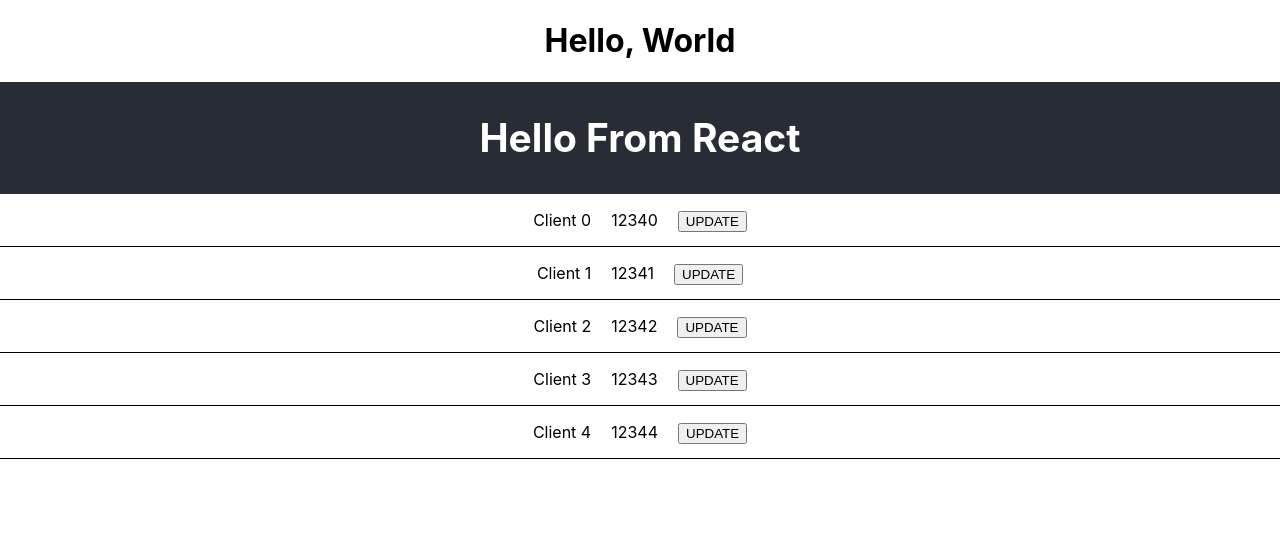
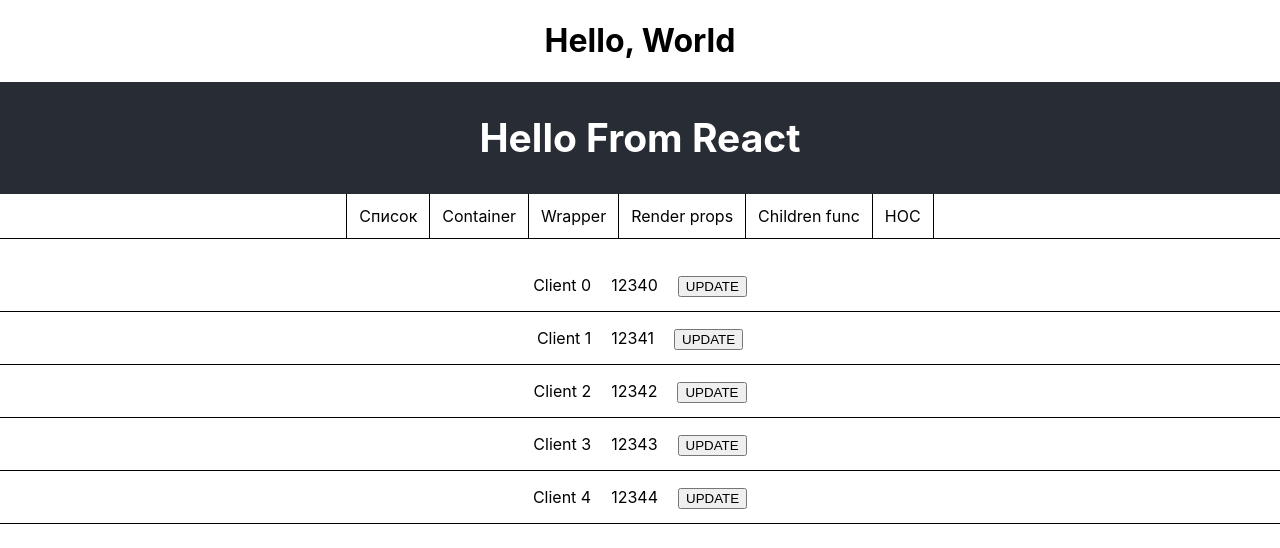
Before and after one commit to Jesovile/react-trainings, a React (Create React App) app: page / in a window 1280 px wide. Shown: the top 548 px of the page. Built offline with nearby package versions, Linux system fonts and the light colour scheme.

Commit message:
add Navigation

```diff
--- a/src/App.css
+++ b/src/App.css
@@ -15,3 +15,7 @@
 .App-link {
   color: #61dafb;
 }
+
+.App-nav {
+  margin-bottom: 20px;
+}
--- a/src/App.tsx
+++ b/src/App.tsx
@@ -1,22 +1,55 @@
 import React from 'react';
 import ClientList from "./components/ClientList/ClientList";
 import './App.css';
+import { NavigationTabs } from './types';
+import Navigation from './components/Navigation/Navigation';
+
+interface AppState {
+  currentTab: NavigationTabs;
+}
 
 /*Корневой компонент прилжения.
 Стартовая точка реактового виртуал-дома.
 Маунтится к дом-узлу в index.tsx
 */
-function App() {
+class App extends React.Component<{}, AppState> {
+  constructor(props){
+    super(props);
+    // init state
+    this.state = {currentTab: NavigationTabs.LIST};
+  }
+
+  /*HANDLERS*/
+  private readonly changeNavTab = (newTab: NavigationTabs) => {
+    this.setState({currentTab: newTab});
+  }
+
+  /*RENDERS*/
+  private readonly renderContent = (currentTab: NavigationTabs) => {
+    switch (currentTab) {
+      case NavigationTabs.LIST: return <ClientList/>;
+      default: return null;
+    }
+  };
+
+  render() {
   return (
     <div className="App">
       <header className="App-header">
         <h2>Hello From React</h2>
       </header>
+      <nav className="App-nav">
+        <Navigation
+          currentTab={this.state.currentTab}
+          onItemClick={this.changeNavTab}
+        />
+      </nav>
       <main>
-        <ClientList/>
+        {this.renderContent(this.state.currentTab)}
       </main>
     </div>
   );
+  }
 }
 
 export default App;
--- a/src/components/ClientList/ClientList.tsx
+++ b/src/components/ClientList/ClientList.tsx
@@ -25,7 +25,7 @@
     componentDidMount() {
         console.log("ClientList MOUNT");
         // имитация асинхронного запроса к бэку
-        setTimeout(() => this.setState({clients: clientList(5)}), 1000);
+        setTimeout(() => this.setState({clients: clientList(5)}));
     }
 
     componentDidUpdate(prevProps, prevState) {
--- /dev/null
+++ b/src/components/Navigation/Navigation.tsx
@@ -0,0 +1,25 @@
+import React from "react";
+import "./styles/Navigation.css";
+import { NavigationTabs } from "../../types";
+
+interface NavigationProps {
+    currentTab: NavigationTabs;
+    onItemClick: (newTab: NavigationTabs) => void;
+}
+
+const Navigation: React.FC<NavigationProps> = (props) => {
+    const {currentTab, onItemClick} = props;
+
+    return (
+        <div className="Navigation">
+            <p onClick={() => onItemClick(NavigationTabs.LIST)}>Список</p>
+            <p onClick={() => onItemClick(NavigationTabs.CONTAINER)}>Container</p>
+            <p onClick={() => onItemClick(NavigationTabs.WRAPPER)}>Wrapper</p>
+            <p onClick={() => onItemClick(NavigationTabs.RENDER_PROPS)}>Render props</p>
+            <p onClick={() => onItemClick(NavigationTabs.FUNC_CHILDREN)}>Children func</p>
+            <p onClick={() => onItemClick(NavigationTabs.HOC)}>HOC</p>
+        </div>
+    );
+}
+
+export default Navigation;
--- /dev/null
+++ b/src/components/Navigation/styles/Navigation.css
@@ -0,0 +1,21 @@
+.Navigation {
+    width: 100%;
+    display: flex;
+    justify-content: center;
+    border-bottom: 1px solid black;
+}
+
+.Navigation > * {
+    margin: 0;
+    padding: 12px;
+    text-align: center;
+    border-right: 1px solid black;
+}
+
+.Navigation > *:first-child {
+    border-left: 1px solid black;
+}
+
+.Navigation >*:hover {
+    background-color: aliceblue;
+}
--- /dev/null
+++ b/src/types.ts
@@ -0,0 +1,11 @@
+/*корневые типы приложения*/
+
+// навигация
+export enum NavigationTabs {
+    LIST = "LIST",
+    CONTAINER = "CONTAINER",
+    WRAPPER = "WRAPPER",
+    RENDER_PROPS = "RENDER_PROPS",
+    FUNC_CHILDREN = "FUNC_CHILDREN",
+    HOC = "HOC",
+}
```
